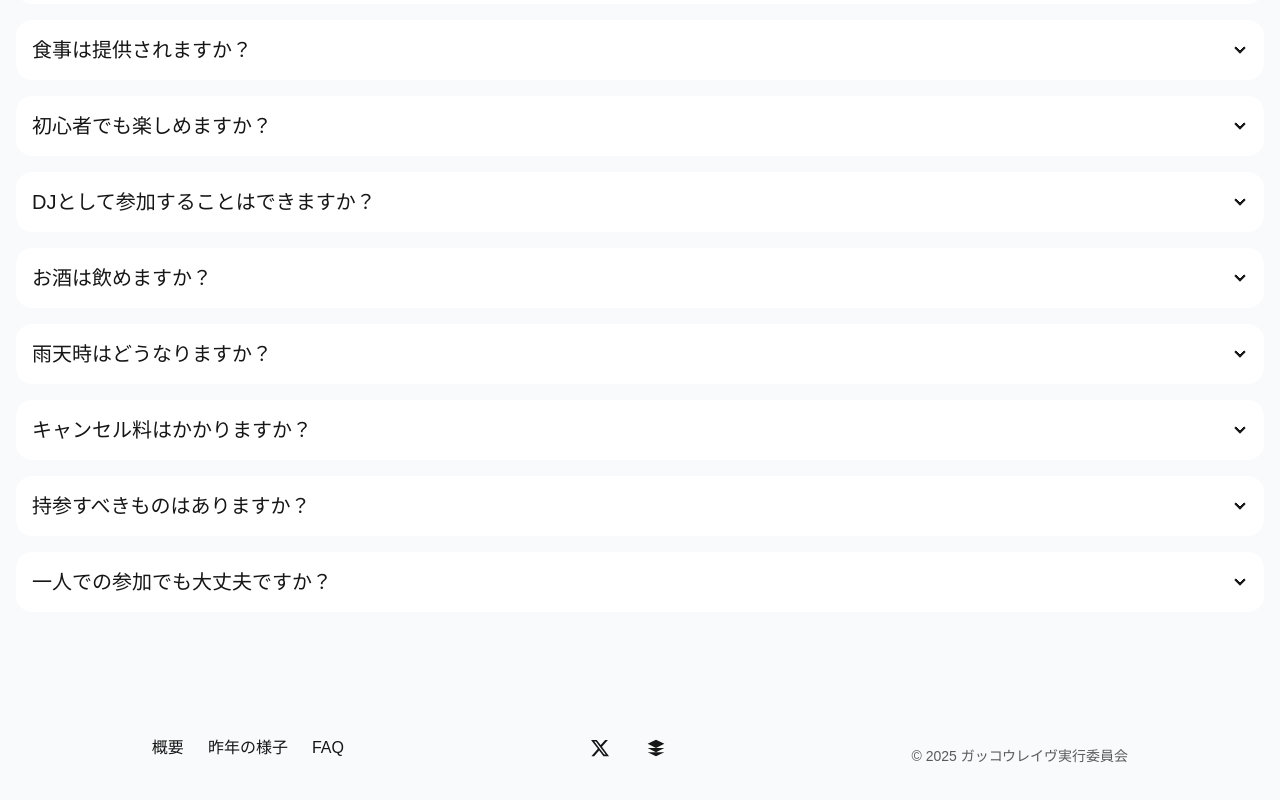
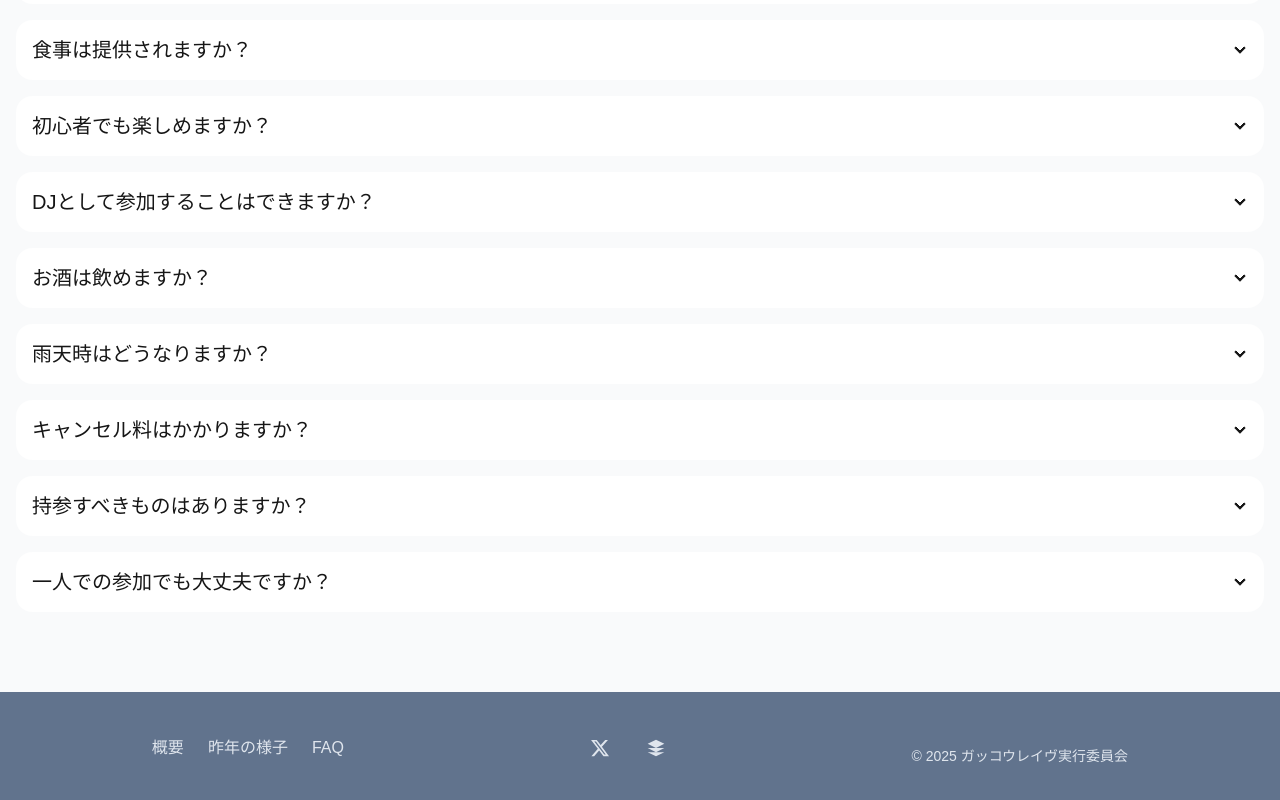
Before and after one commit to RF2034/2025, a Next.js app: page /faq in a window 1280 px wide. Shown: the part 352-1152 px from the top of the page. Built offline with nearby package versions, Linux system fonts and the light colour scheme; a web font is replaced by a local one.

Commit message:
フッターの背景色とテキスト色を修正

```diff
--- a/src/components/Footer.tsx
+++ b/src/components/Footer.tsx
@@ -9,7 +9,7 @@ export default function Footer() {
   ];
 
   return (
-    <footer className="footer footer-center bg-base-200 text-base-content p-6 md:p-10">
+    <footer className="footer footer-center bg-neutral text-neutral-content p-6 md:p-10">
       <nav className="flex flex-wrap justify-center gap-3 md:gap-6 mb-4">
         {navItems.map((item) => (
           <Link key={item.href} href={item.href} className="link link-hover text-sm md:text-base">
@@ -31,7 +31,7 @@ export default function Footer() {
           </a>
         </div>
       </nav>
-      <aside className="text-xs md:text-sm text-base-content/70">
+      <aside className="text-xs md:text-sm text-neutral-content">
         <p>© {new Date().getFullYear()} ガッコウレイヴ実行委員会</p>
       </aside>
     </footer>
```
